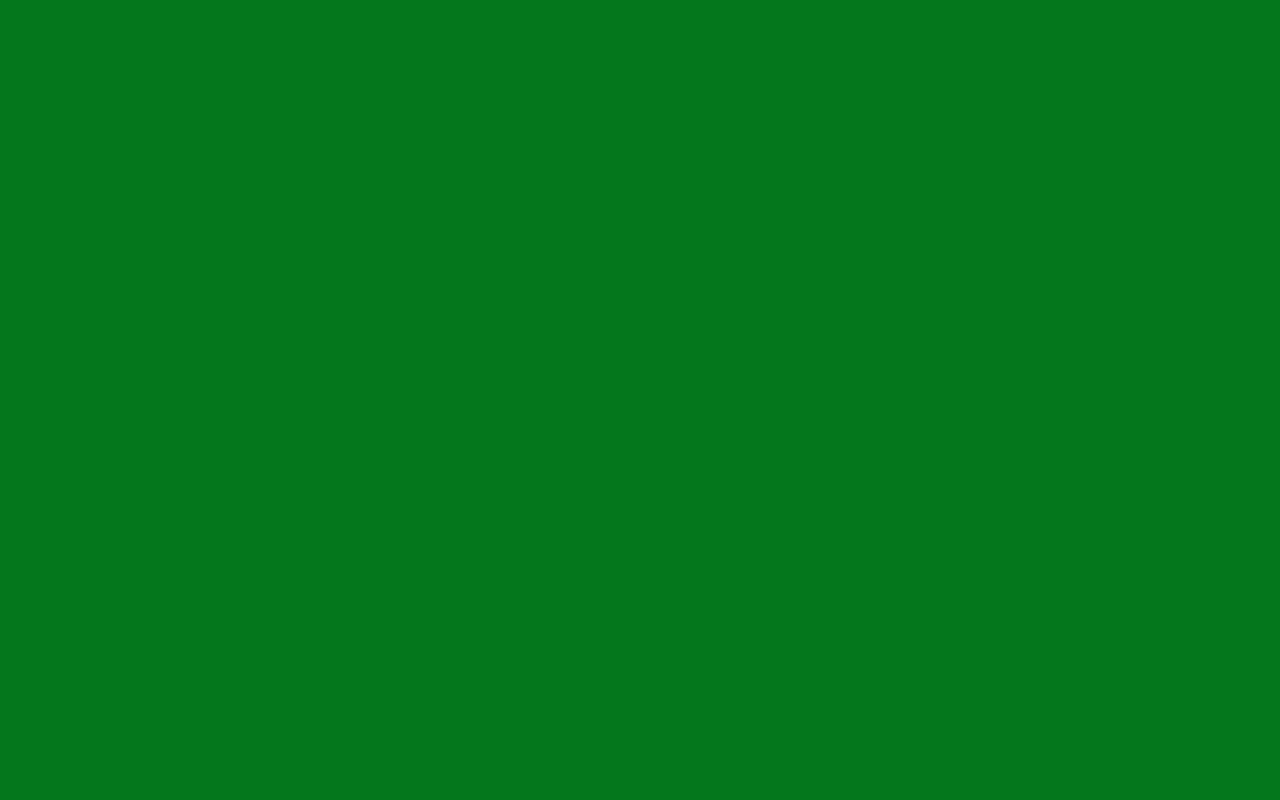
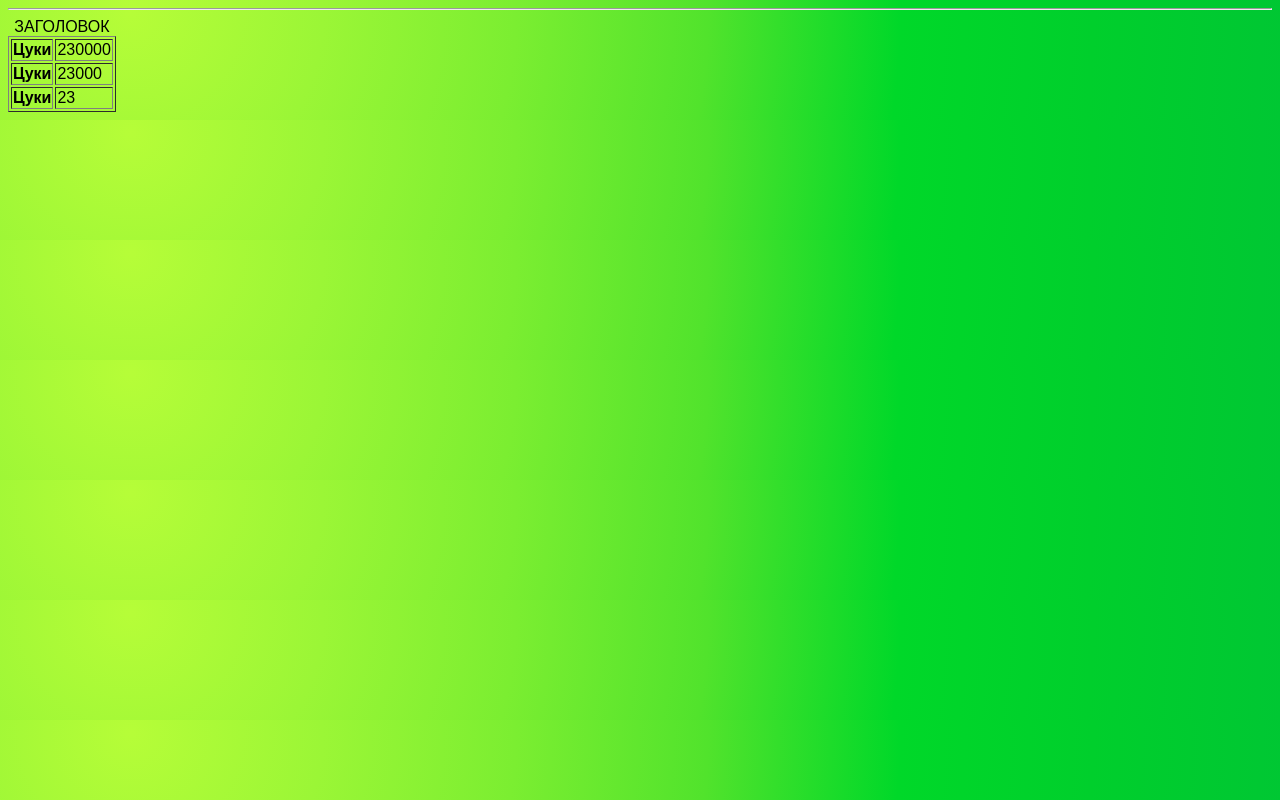
Before and after one commit to lem0nGirl/html-css-progress, a plain HTML site: page index.html in a window 1280 px wide. Drawn offline with Linux system fonts and the light colour scheme.

Commit message:
Основные теги

```diff
--- a/index.html
+++ b/index.html
@@ -8,6 +8,264 @@
 
 </head>
 <body>
+    <hr>
+<!-- *TODO --------------СПИСОК------------------------------------------------------------>
+<!--
+    ul - упорядочный список
+
+    ol - неупорядочный список
+-->
+
+<!-- <ul>
+    <li>1</li>
+    <li>2</li>
+    <li>3</li>
+</ul>
+
+<ol>
+    <li>1</li>
+    <li>2</li>
+    <li>3</li>
+</ol> -->
+
+<!-- *TODO --------------ФОРМАТИРОВАНИЕ ТЕКСТА--------------------------------------------
+
+<p>
+    <strong>
+       Важный жирный текст, можно вкладывать друг в друга
+    </strong>
+
+    <br>
+
+    <b>
+        Просто жирный текст
+    </b>
+
+    <br>
+
+    <i>Курсив</i>
+
+    <br>
+
+
+    <em>курсив с особым смыслом</em>
+
+
+
+    <br>
+
+
+
+    <s>Перечеркнутый текст</s>
+
+
+    <br>
+
+
+
+    <u>Подчеркнутый</u>текст
+
+
+    <br>
+
+
+    H<sub>2</sub>O - Делает текст подстрочным.
+
+
+    <br>
+
+    (a + b)<sup>2</sup> = a<sup>2</sup> + 2ab + b<sup>2</sup> - Делает текст надстрочным
+
+    <br>
+
+    Задает <small>мелкий</small> размер шрифта на 20%
+
+    <br>
+
+    Выделяет <mark>текст желтым</mark> цветом по умолчанию
+
+
+    <br>
+
+    Место <br> разрыва строки
+
+    <br>
+
+    <hr> - Добавляет горизонтальную черту
+
+    <br>
+
+    <code>doctype</code> - используется для вывода кода. Делает текст моноширинным.
+
+    <br>
+
+    <pre>
+        (\__/)
+        (='.'=)
+        (")_(")
+    </pre> - предотвращает принудительно удаление пробелов и переноса строк.
+
+
+</p>
+
+TODO-->
+
+<!-- TODO - ------------------------ ССЫЛКИ и КНОПКИ -------------------------------
+
+    Делает <a href="#">текст</a> сылкой.
+
+    <br>
+
+    Атрибуты ссылок:
+
+    <ul>
+        <li><a href="./some-file.zip" download>Скачать</a></li>
+
+        <li><a href="mailto:lalka.kopalka21@gmail.com">lalka.kopalka21@gmail.com</a></li>
+
+        <li><a href="tel:+380985663968">+380-98-566-39-68</a></li>
+
+        <li><a href="http://127.0.0.1:5500/index.html#" target="_blank">Другая странница</a></li>
+
+    </ul>
+
+    <br>
+
+    <button>Кнопка</button>
+
+    Атрибуты кнопок:
+
+    <ul>
+        <li><button type="button">Закрыть уведомление</button></li>
+
+        <li><button type="submit">Войти</button></li>
+
+        <li><button type="reset">Сбросить</button></li>
+
+    </ul>
+
+  TODO-->
+
+  <!-- TODO --------------------------- ИЗОБРАЖЕНИЯ -----------------------------------------
+
+  <img
+    src="/clouds.png"
+    alt="Красивые большие облака"
+    width="800"
+    height="500"
+    loading="lazy"
+  />
+
+TODO-->
+
+
+<!-- TODO ---------------------- ЦИТАТЫ --------------------------------------------
+
+    Теги цитат:
+
+    <ul>
+
+        <li><blockquote>
+            <p>
+                Блок с цитатой
+            </p>
+        </blockquote></li>
+
+        <li>
+            <p> Имя автора,
+                <cite>Источник...</cite>
+            </p>
+        </li>
+
+        <li>
+            <p>
+                Как сказал Ярик: <q cite="...">Не верю!</q>
+            </p>
+        </li>
+
+    </ul>
+
+TODO-->
+
+
+<!-- TODO ----------------------- МЕДИАКОНТЕНТ -------------------------------------------
+
+
+    <video
+        src="video/example.mp4"
+        type="video/mp4"
+        controls
+        width="500"
+        height="300"
+        autoplay muted
+    ></video>
+
+    <video
+        src="video/example.mp4"
+        type="video/mp4"
+        controls
+        width="500"
+        height="300"
+        loop
+        poster="clouds.png"
+    ></video>
+
+    <br><p>
+
+    <audio
+    src="audio/example.com"
+    controls
+    autoplay muted
+    loop
+    ></audio>
+
+    </p>
+
+
+    <p>
+        <iframe src="" frameborder="0"></iframe> Можно добавит видждеты
+
+        <iframe width="560" height="315" src="https://www.youtube.com/embed/jLf5feksIg8?si=VjKLlPTm9_EuCP43" title="YouTube video player" frameborder="0" allow="accelerometer; autoplay; clipboard-write; encrypted-media; gyroscope; picture-in-picture; web-share" referrerpolicy="strict-origin-when-cross-origin" allowfullscreen></iframe>
+
+        <br>
+
+        <iframe src="https://itvdn.com/ru/skills/practicums/html-and-css" frameborder="0"
+        width="700"
+        height="400"
+        ></iframe>
+    </p>
+
+TODO-->
+
+
+<!-- TODO -------------------------- ТАБЛИЦЫ ----------------------------------------->
+
+    <table border="1">
+        <caption>ЗАГОЛОВОК</caption>
+
+        <thead>
+            <tr>
+                <th>Цуки</th>
+                <td>230000</td>
+            </tr>
+        </thead>
+
+        <tbody>
+            <tr>
+                <th>Цуки</th>
+                <td>23000</td>
+            </tr>
+        </tbody>
+
+        <tfoot>
+            <tr>
+                <th>Цуки</th>
+                <td>23</td>
+            </tr>
+        </tfoot>
+    </table>
+
+
 
 </body>
 </html>
--- a/style.css
+++ b/style.css
@@ -1,6 +1,9 @@
+
+
 body {
     font-family: Arial, sans-serif;
-    background-color: #07771f;
+    background-image: radial-gradient(circle at 10.21% 10.21%, #b6fd38 0, #9bf636 16.67%, #7bee31 33.33%, #51e32c 50%, #00d829 66.67%, #00cf2c 83.33%, #00c733 100%);
+
 }
 
 h1 {
```
Also changed, not shown: 1 other file.
